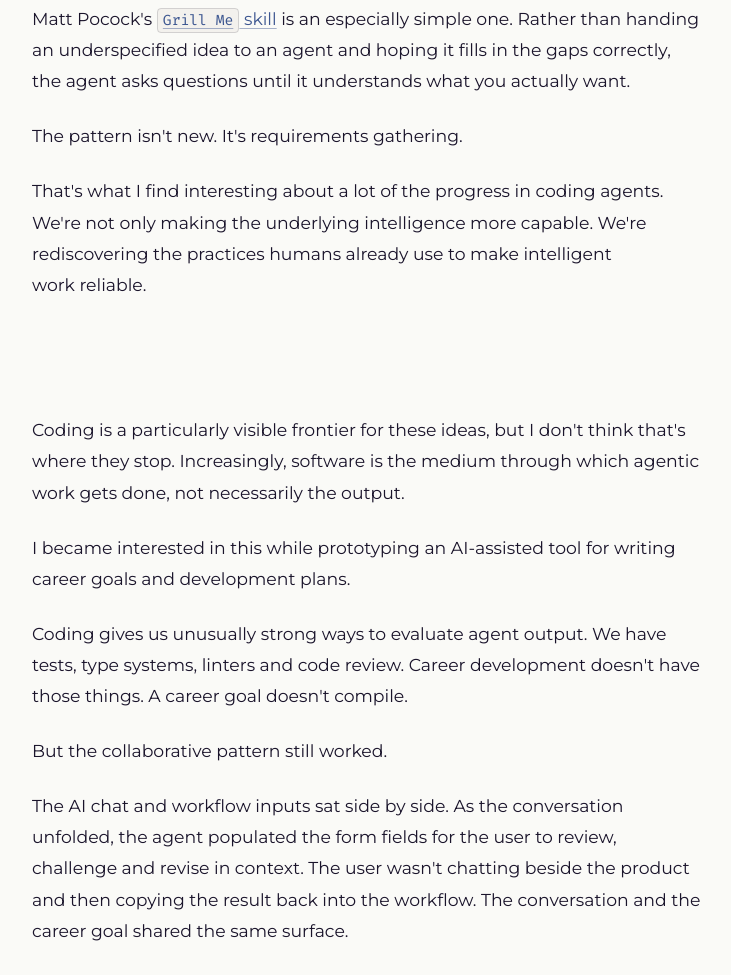
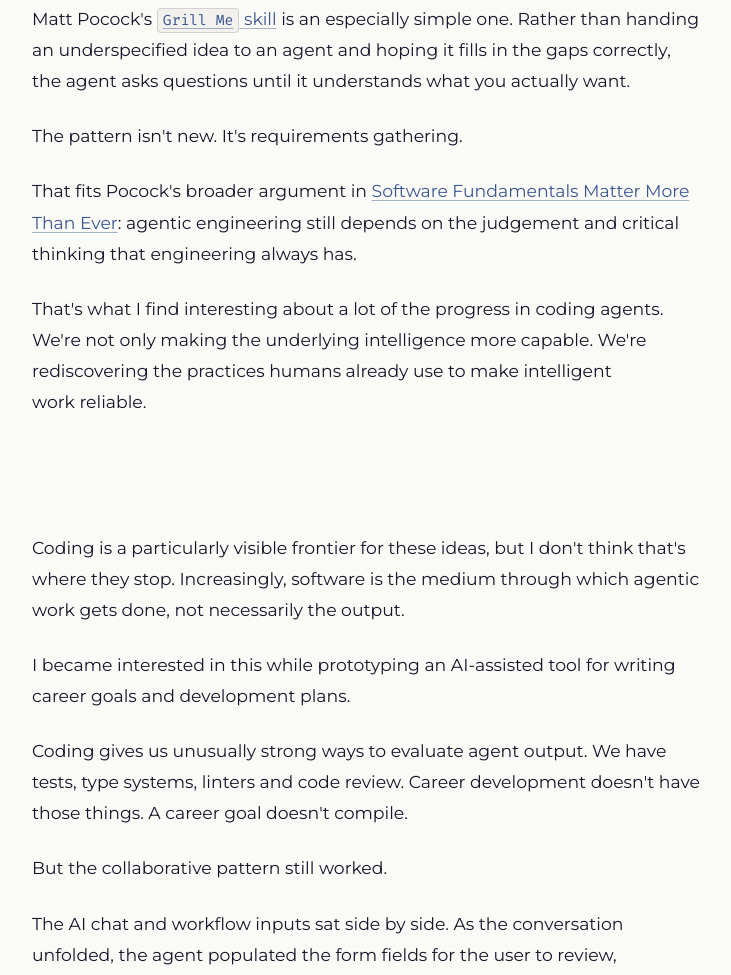
Before and after one commit to CrowBe/crowbe.github.io, a plain HTML site: page writing/borrowed-patterns.html in a window 1280 px wide. Shown: the part 1880-2855 px from the top of the page, without its empty margins (272-1003 px from the left). Drawn offline with Linux system fonts and the light colour scheme.

Commit message:
Restore Pocock engineering fundamentals reference

```diff
--- a/writing/borrowed-patterns.html
+++ b/writing/borrowed-patterns.html
@@ -162,6 +162,12 @@
             </p>
 
             <p>
+                That fits Pocock's broader argument in
+                <a href="https://www.youtube.com/watch?v=v4F1gFy-hqg" target="_blank" rel="noopener noreferrer">Software Fundamentals Matter More Than Ever</a>:
+                agentic engineering still depends on the judgement and critical thinking that engineering always has.
+            </p>
+
+            <p>
                 That's what I find interesting about a lot of the progress in coding agents. We're not only making the
                 underlying intelligence more capable. We're rediscovering the practices humans already use to make intelligent
                 work reliable.
```
